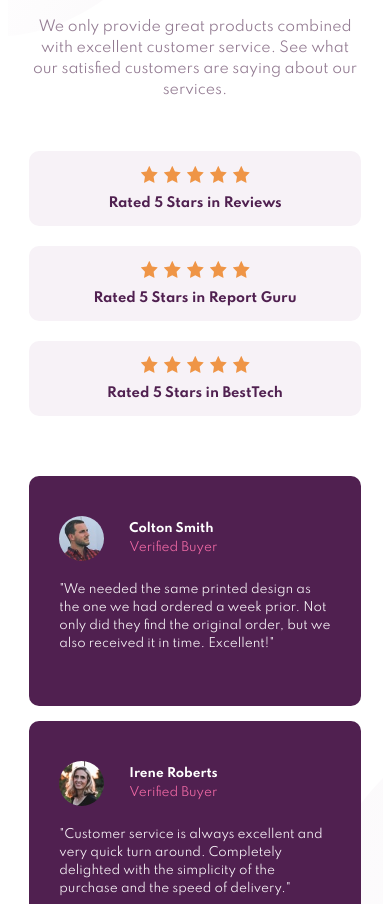
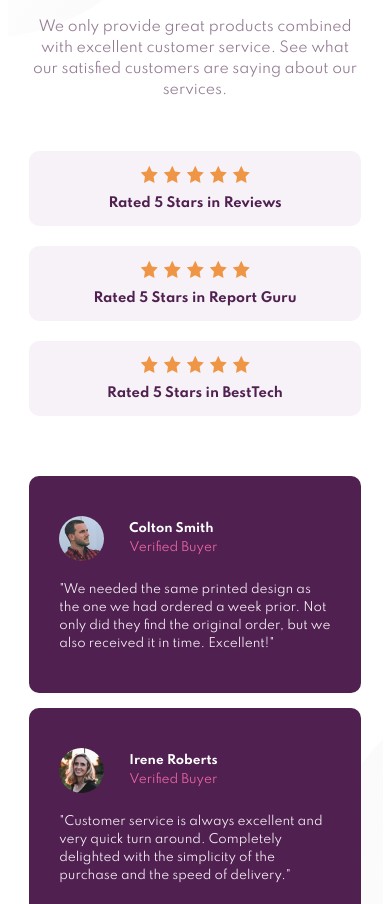
Before and after one commit to femRepos/social-proof-section, a plain HTML site: page index.html in a window 390 px wide. Shown: the part 196-1100 px from the top of the page. Drawn offline with Linux system fonts and the light colour scheme.

Commit message:
set max width for mobile version

```diff
--- a/styles/style.css
+++ b/styles/style.css
@@ -184,6 +184,7 @@ section:nth-child(2) {
 
     main {
         width: 85%;
+        max-width: 500px;
         margin: 70px 0;
     }
 
@@ -238,6 +239,7 @@ section:nth-child(2) {
 
     .testimonials {
         width: 100%;
+        height: unset;
         margin-bottom: 15px;
     }
 }
```
